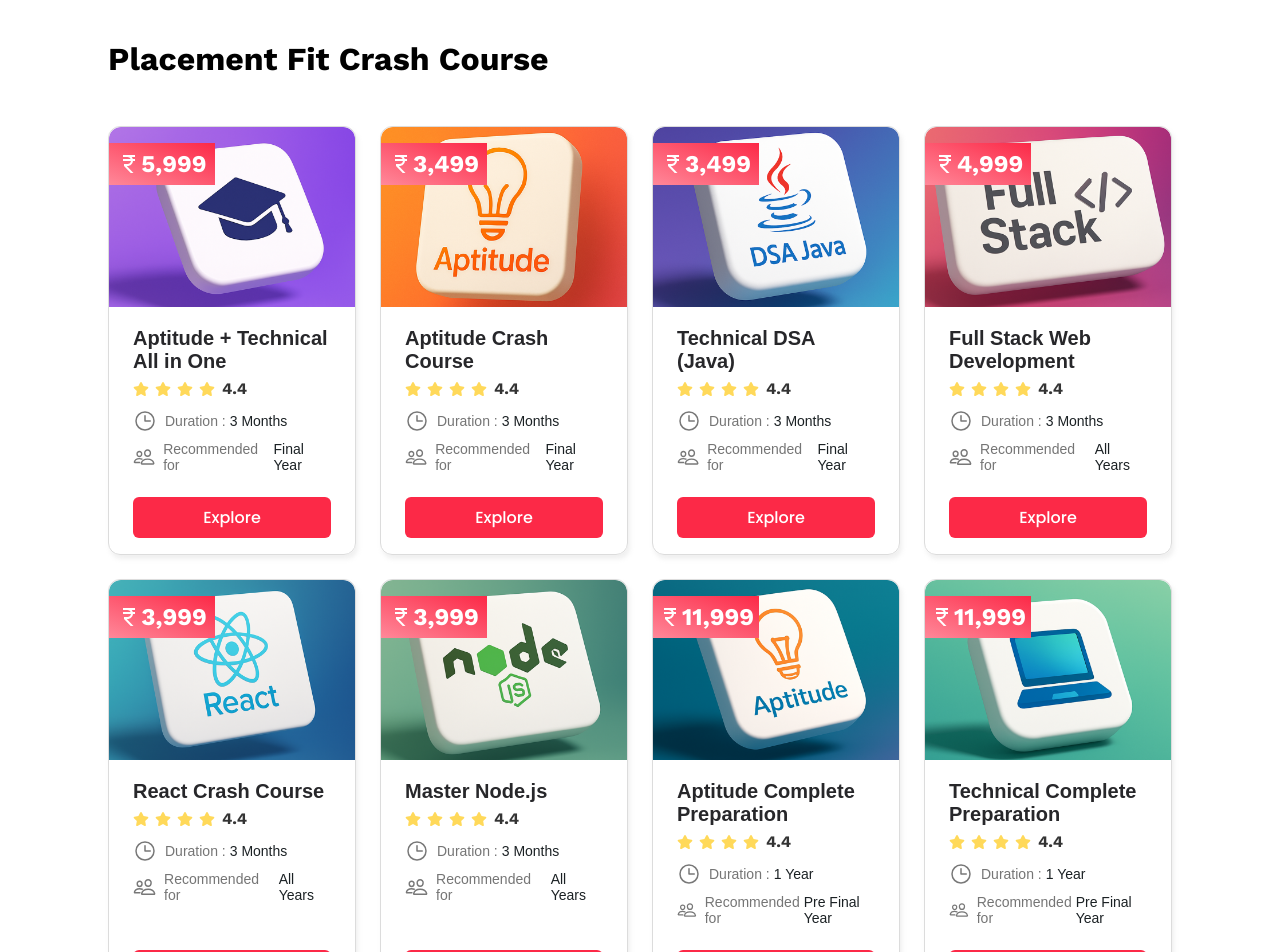
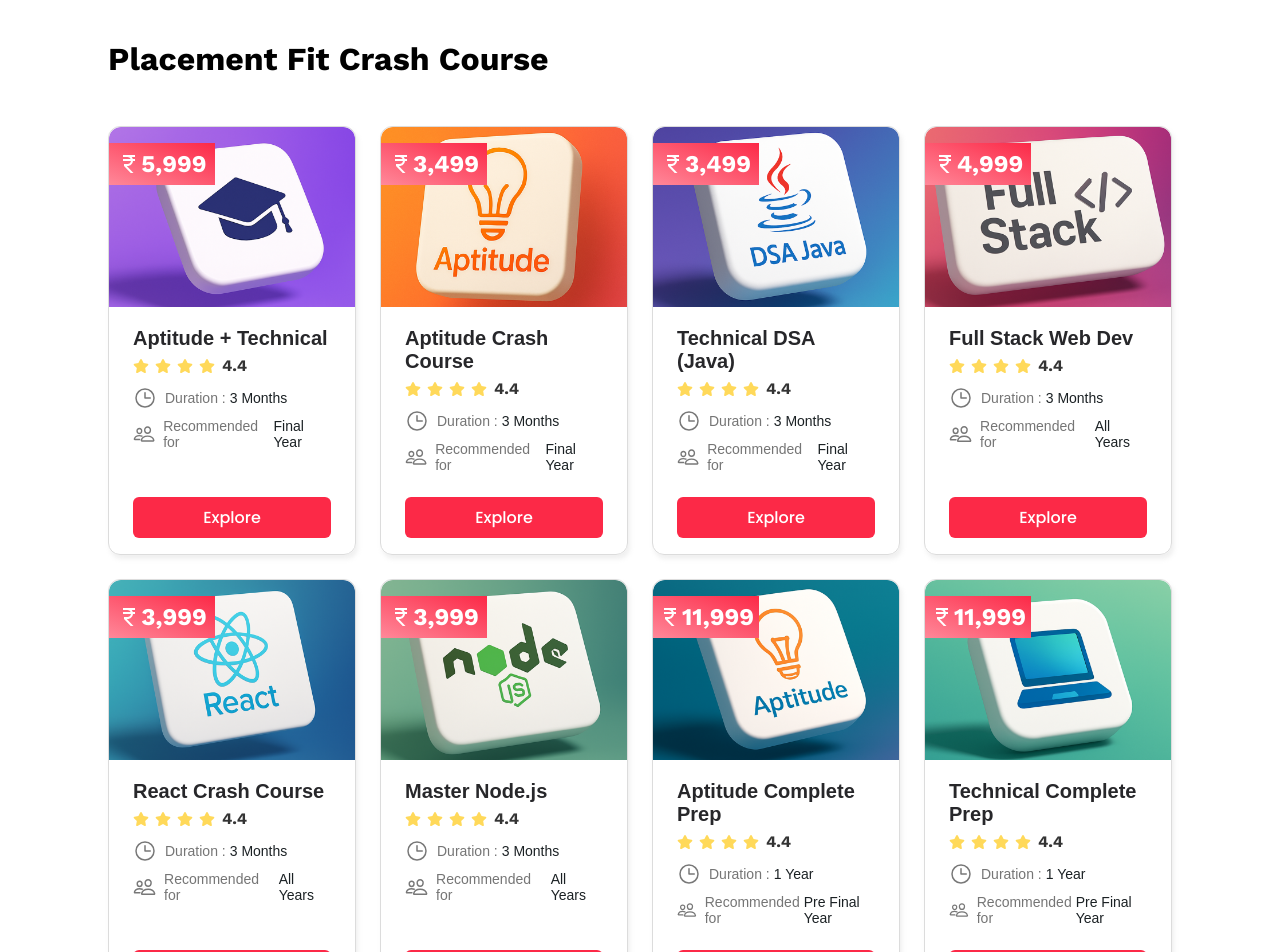
Before and after one commit to 143venkatsai/agh-courses, a React (Vite) app: page / in a window 1280 px wide. Shown: the top 952 px of the page. Built offline with nearby package versions, Linux system fonts and the light colour scheme; a web font is replaced by a local one.

Commit message:
updated final chnages

```diff
--- a/src/components/CourseItem/index.jsx
+++ b/src/components/CourseItem/index.jsx
@@ -83,7 +83,7 @@ const CourseItem = () => {
           <ButtonsContainer>
             <Download>Download</Download>
             <Enroll>
-              Get Enrolled <FaArrowRightLong />
+              Get Enrolled <FaArrowRightLong style={{ marginLeft: "8px" }} />
             </Enroll>
           </ButtonsContainer>
         </CourseItemLeftContainer>
--- a/src/components/CourseItem/styledComponents.js
+++ b/src/components/CourseItem/styledComponents.js
@@ -114,10 +114,13 @@ export const SpanContainer = styled.div`
 export const Description = styled.p`
   font-family: "Work Sans", snas-serif;
   color: #262626;
-  font-size: 18px;
+  font-size: 16px;
   font-weight: 400;
   margin: 24px 0px;
   line-height: 150%;
+  @media (min-width: 1024px) {
+    font-size: 18px;
+  }
 `;
 
 export const PrizeContainer = styled.div`
@@ -137,9 +140,10 @@ export const ButtonsContainer = styled.div`
   display: flex;
   flex-direction: column;
   margin-top: 24px;
-  gap: 24px;
+  gap: 16px;
   @media (min-width: 1024px) {
     flex-direction: row;
+    gap: 24px;
   }
 `;
 
@@ -152,7 +156,7 @@ export const Download = styled.button`
   font-weight: 500;
   cursor: pointer;
   border-radius: 8px;
-  height: 56px;
+  height: 48px;
   width: 100%;
   @media (min-width: 786px) {
     height: 56px;
@@ -161,6 +165,9 @@ export const Download = styled.button`
 `;
 
 export const Enroll = styled.button`
+  display: flex;
+  justify-content: center;
+  align-items: center;
   background-color: #fc2947;
   color: #fff;
   border: none;
@@ -169,8 +176,9 @@ export const Enroll = styled.button`
   font-weight: 500;
   cursor: pointer;
   border-radius: 8px;
-  height: 56px;
+  height: 48px;
   width: 100%;
+
   @media (min-width: 786px) {
     height: 56px;
     width: 216px;
@@ -178,7 +186,7 @@ export const Enroll = styled.button`
 `;
 
 export const CourseVectorImage = styled.img`
-  height: 300px;
+  height: auto;
   width: 100%;
   order: 0;
   @media (min-width: 1024px) {
--- a/src/components/Courses/styledComponents.js
+++ b/src/components/Courses/styledComponents.js
@@ -17,7 +17,7 @@ export const CoursesContainer = styled.div`
 
 export const CourseHeading = styled.h1`
   font-family: "Work Sans", sans-serif;
-  font-size: 24px;
+  font-size: 20px;
   font-weight: 600;
   margin-top: 0px;
   margin-bottom: 0px;
--- a/src/components/CoursesNew/styledComponents.js
+++ b/src/components/CoursesNew/styledComponents.js
@@ -18,7 +18,7 @@ export const CoursesContainer = styled.div`
 
 export const CourseHeading = styled.h1`
   font-family: "Work Sans", sans-serif;
-  font-size: 24px;
+  font-size: 20px;
   font-weight: 600;
   margin-top: 0px;
   margin-bottom: 0px;
--- a/src/mockData/coursesList.js
+++ b/src/mockData/coursesList.js
@@ -21,7 +21,7 @@ export const coursesList = [
     id: 1,
     courseImage: courseImage1,
     vectorImage: vector1,
-    courseName: "Aptitude + Technical All in One",
+    courseName: "Aptitude + Technical",
     shortName: "Aptitude + Technical",
     rating: 4.4,
     duration: "3 Months",
@@ -63,7 +63,7 @@ export const coursesList = [
     id: 4,
     courseImage: courseImage4,
     vectorImage: vector5,
-    courseName: "Full Stack Web Development",
+    courseName: "Full Stack Web Dev",
     shortName: "Full Stack",
     rating: 4.4,
     duration: "3 Months",
@@ -107,7 +107,7 @@ export const coursesList = [
     id: 7,
     courseImage: courseImage7,
     vectorImage: vector7,
-    courseName: "Aptitude Complete Preparation",
+    courseName: "Aptitude Complete Prep",
     shortName: "Aptitude",
     rating: 4.4,
     duration: "1 Year",
@@ -121,7 +121,7 @@ export const coursesList = [
     id: 8,
     courseImage: courseImage8,
     vectorImage: vector8,
-    courseName: "Technical Complete Preparation",
+    courseName: "Technical Complete Prep",
     shortName: "Technical",
     rating: 4.4,
     duration: "1 Year",
```
